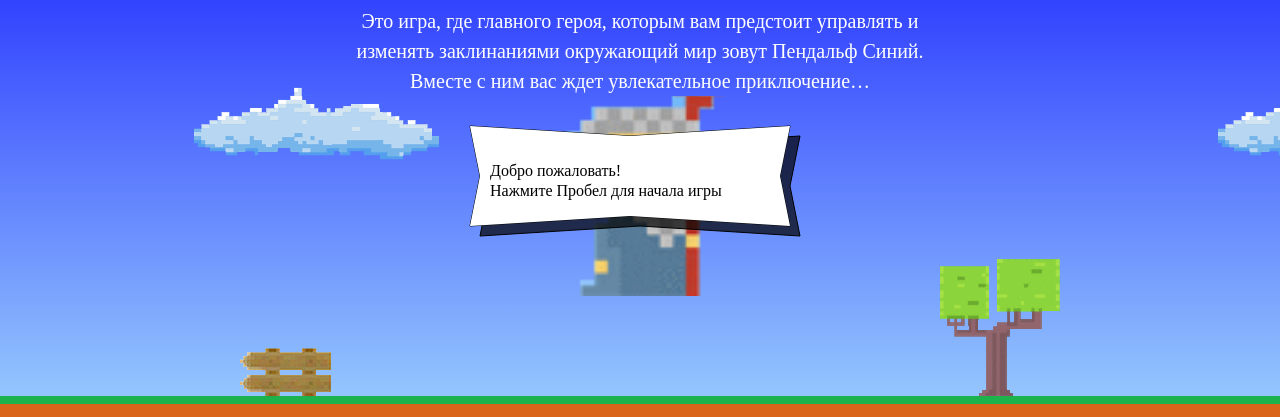
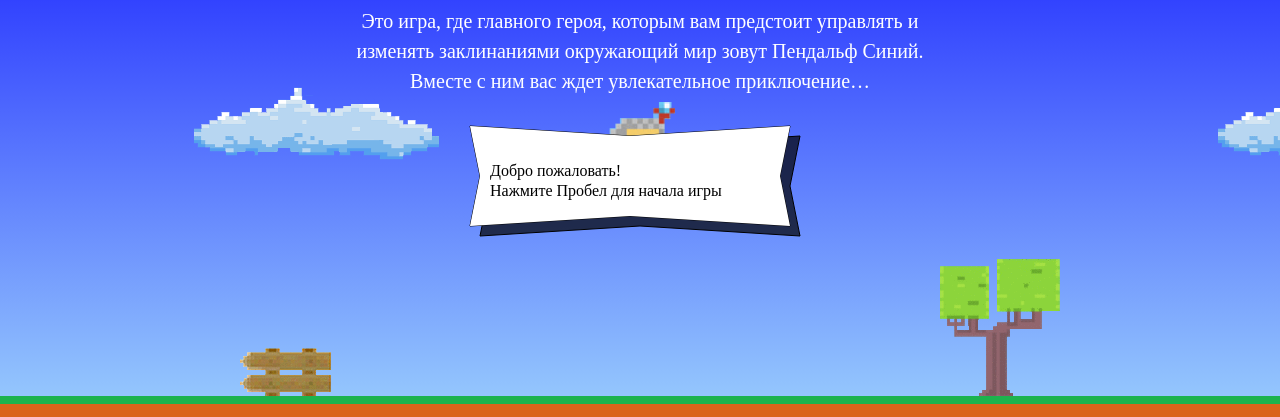
Before and after one commit to estaticfear2/139086-code-and-magick, a website: page index.html in a window 1280 px wide. Shown: the part 203-620 px from the top of the page. Drawn offline with Linux system fonts and the light colour scheme; a web font is replaced by a local one.

Commit message:
Исправил ошибки, m1-t2

```diff
--- a/index.html
+++ b/index.html
@@ -186,23 +186,25 @@
 
   var fireballSize = 22;
   var wizardSpeed = 3;
-  var wizardWidth = 170;
+  var wizardWidth = 70;
 
   var getFireballSpeed = function(left) {
     return left ? 5 : 2;
-  }
+  };
 
   var getWizardHeight = function() {
     return 1.337 * wizardWidth;
-  }
+  };
 
   var getWizardX = function(width) {
     return (width - wizardWidth) / 2;
-  }
+  };
 
   var getWizardY = function(height) {
-    return height * 2 / 3 - getWizardHeight();
-  }
+    console.log(height * 1 / 3 - getWizardHeight());
+    console.log(getWizardHeight());
+    return height * 1 / 3 - getWizardHeight();
+  };
 
 </script>
 <script src="js/game.js"></script>
```
